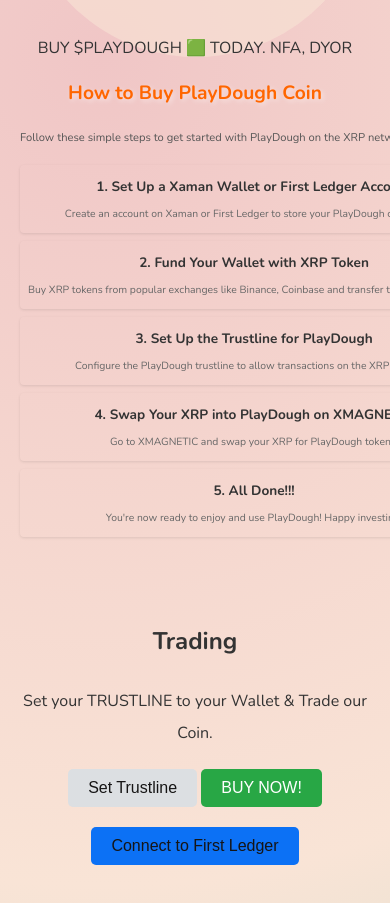
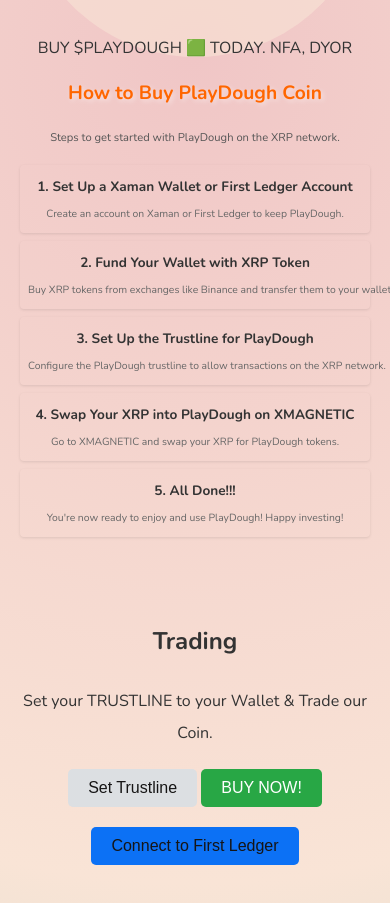
Before and after one commit to Jonatee/PlayDough, a plain HTML site: page PlayDough/index.html in a window 390 px wide. Shown: the part 799-1702 px from the top of the page. Drawn offline with nearby package versions, Linux system fonts and the light colour scheme; a script that the page names is missing.

Commit message:
responsiveness update

```diff
--- a/PlayDough/index.html
+++ b/PlayDough/index.html
@@ -50,18 +50,18 @@
             <div class="container">
                 <div class="intro-text">
                     <h1>How to Buy PlayDough Coin</h1>
-                    <p>Follow these simple steps to get started with PlayDough on the XRP network.</p>
+                    <p>Steps to get started with PlayDough on the XRP network.</p>
                 </div>
 
                 <div class="steps">
                     <div class="step">
                         <h2>1. Set Up a Xaman Wallet or First Ledger Account</h2>
-                        <p>Create an account on Xaman or First Ledger to store your PlayDough coins safely.</p>
+                        <p>Create an account on Xaman or First Ledger to keep PlayDough.</p>
                     </div>
 
                     <div class="step">
                         <h2>2. Fund Your Wallet with XRP Token</h2>
-                        <p>Buy XRP tokens from popular exchanges like Binance, Coinbase and transfer them to your
+                        <p>Buy XRP tokens from exchanges like Binance and transfer them to your
                             wallet.</p>
                     </div>
 
--- a/PlayDough/styles.css
+++ b/PlayDough/styles.css
@@ -20,7 +20,7 @@ body {
 
 
     background: radial-gradient(circle, #f0c6c6, #f9e4d6, #a9d7bf, #f9cbe2);
-    background-size: 150% 150%;
+    background-size: 100% 150%;
     background-repeat: no-repeat;
     animation: gradientBackground 15s ease infinite;
 }
@@ -615,9 +615,16 @@ footer {
         margin-bottom: 50px;
         top: 20px;
     }
-
+    .steps{
+       display: flex;
+       flex-direction: column;
+       gap: 8px;
+    }
     .nfts {
         display: grid;
         gap: 50px;
     }
+    body{
+        width: 100%;
+    }
 }
```
